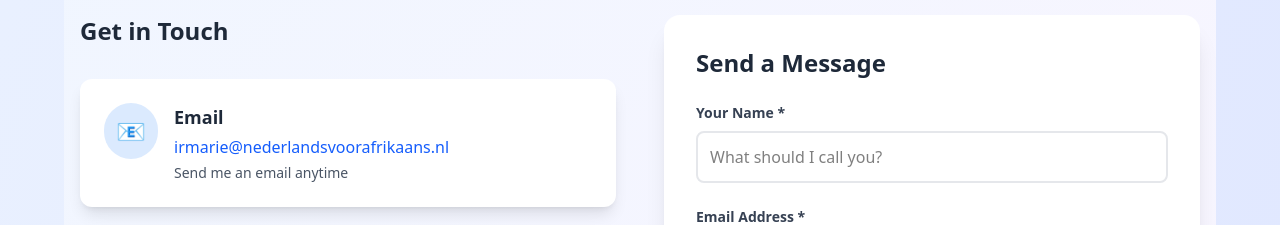
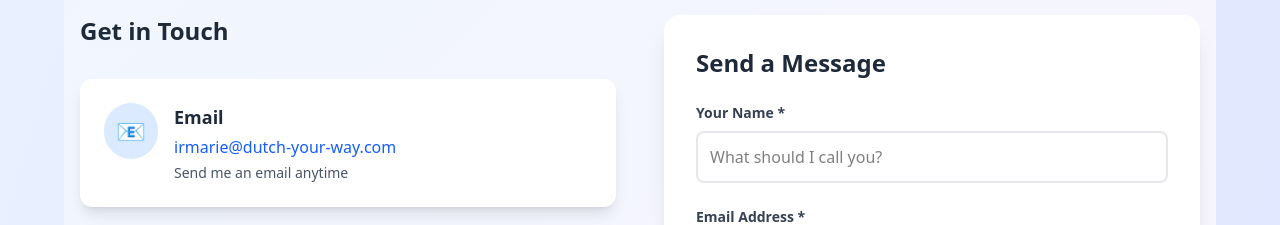
Before and after one commit to imdevisser/dutchyourway, a Next.js app: page /lessons/beginner in a window 1280 px wide. Shown: the part 3260-3485 px from the top of the page. Built offline with nearby package versions, Linux system fonts and the light colour scheme.

Commit message:
email address update

```diff
--- a/app/components/sections/ContactSection.js
+++ b/app/components/sections/ContactSection.js
@@ -77,7 +77,7 @@ export default function ContactSection() {
     } catch (error) {
       console.error("Error:", error);
       alert(
-        "Failed to send message. Please try again or contact directly via email.",
+        "Failed to send message. Please try again or contact directly via email."
       );
     } finally {
       setIsSubmitting(false);
@@ -88,7 +88,7 @@ export default function ContactSection() {
     {
       icon: "📧",
       title: "Email",
-      detail: "irmarie@nederlandsvoorafrikaans.nl",
+      detail: "irmarie@dutch-your-way.com",
       description: "Send me an email anytime",
     },
     {
@@ -201,7 +201,7 @@ export default function ContactSection() {
                   <input
                     type="hidden"
                     name="_to"
-                    value="irmarie@nederlandsvoorafrikaans.nl"
+                    value="irmarie@dutch-your-way.com"
                   />
                   {/* Name Field */}
                   <div>
--- a/app/components/sections/HeroSection.js
+++ b/app/components/sections/HeroSection.js
@@ -7,7 +7,7 @@ export default function HeroSection() {
       {/* Dutch flag icon */}
       <div className="relative z-10 container mx-auto px-4 py-20 text-center">
         <div className="mx-auto max-w-4xl">
-          <div className="mb-8 mt-8 md:mt-0 flex items-center justify-center">
+          <div className="mb-8 mt-10 md:mt-0 flex items-center justify-center">
             <div className="rounded-full bg-white p-4 shadow-lg">
               <span className="text-3xl">🇳🇱</span>
             </div>
```
